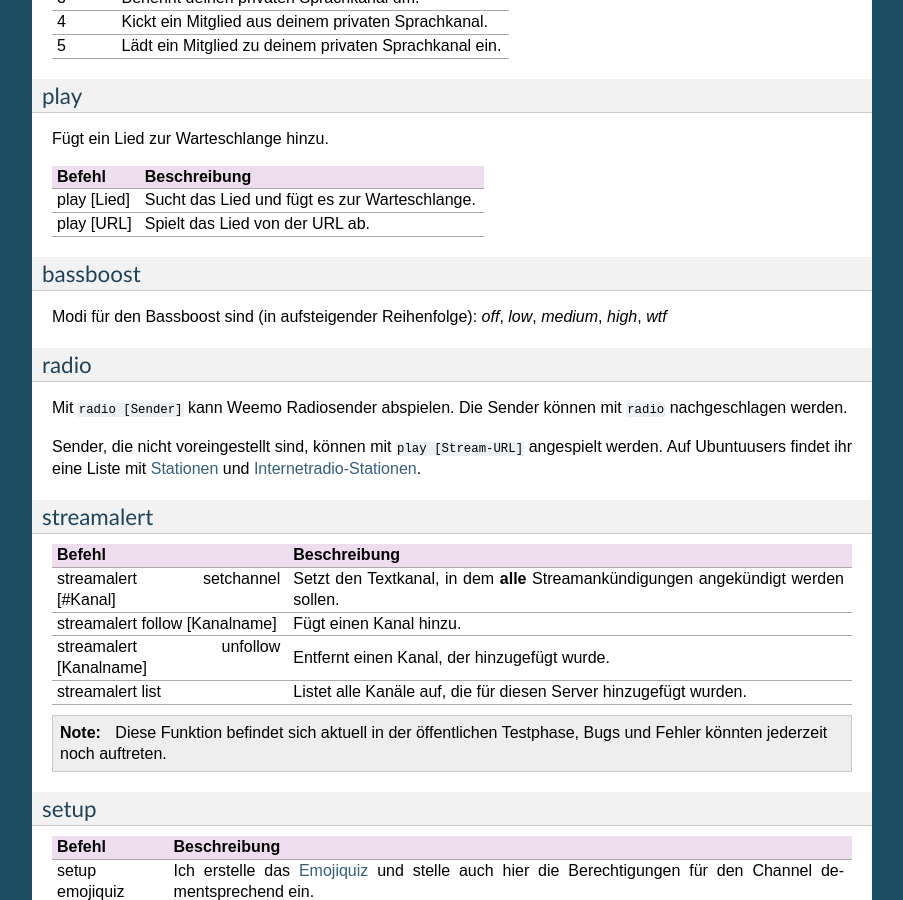
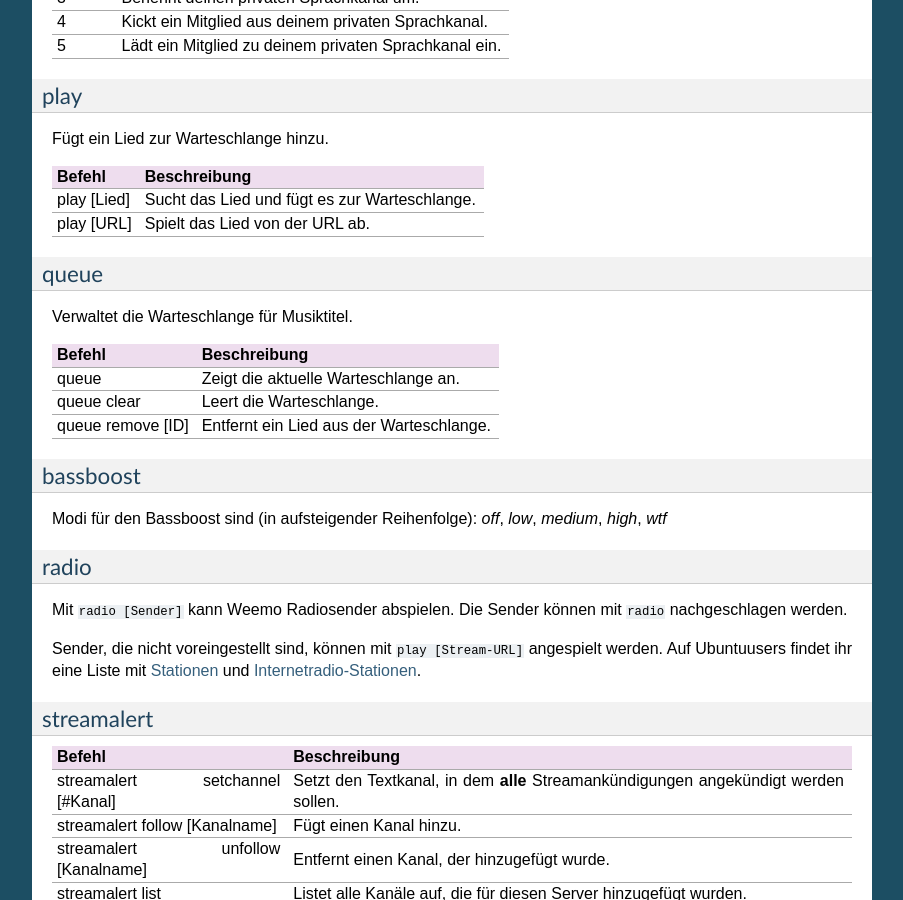
Before and after one commit to niborus/weemo-doc, a Sphinx documentation site: the page built from docs/befehle.rst, in a window 1280 px wide and 900 px high, scrolled down 12170 px. Shown: the whole window, without its empty margins (198-1101 px from the left). Built offline with Sphinx 7.4.7, drawn with Linux system fonts in a browser that asks for light colours.

Commit message:
Hinzufügen der Unterbefehle für Queue.
This is part of #7

```diff
--- a/docs/befehle.rst
+++ b/docs/befehle.rst
@@ -171,7 +171,7 @@ Musik
     :header: "Befehl", "Beschreibung", "Aliase", ""
 
     "play_ [Lied]", "Fügt einen Song zur Warteschlange hinzu.", "p"
-    "queue", "Zeigt die Warteschlange an.", "q"
+    "queue_", "Zeigt die Warteschlange an.", "q"
     "pause", "Pausiert oder spielt die Musik weiter ab.", "resume", "[3]_"
     "skip", "Überspringt das aktuelle Lied.", "s", "[3]_"
     "volume [1-100]", "Stellt die Lautstärke ein.", "vol", "[3]_"
@@ -631,6 +631,20 @@ Fügt ein Lied zur Warteschlange hinzu.
     "play [Lied]", "Sucht das Lied und fügt es zur Warteschlange."
     "play [URL]", "Spielt das Lied von der URL ab."
 
+queue
+^^^^^
+
+Verwaltet die Warteschlange für Musiktitel.
+
+.. csv-table::
+    :widths: auto
+    :align: left
+    :header: "Befehl", "Beschreibung"
+
+    "queue", "Zeigt die aktuelle Warteschlange an."
+    "queue clear", "Leert die Warteschlange."
+    "queue remove [ID]", "Entfernt ein Lied aus der Warteschlange."
+
 bassboost
 ^^^^^^^^^
 
```
